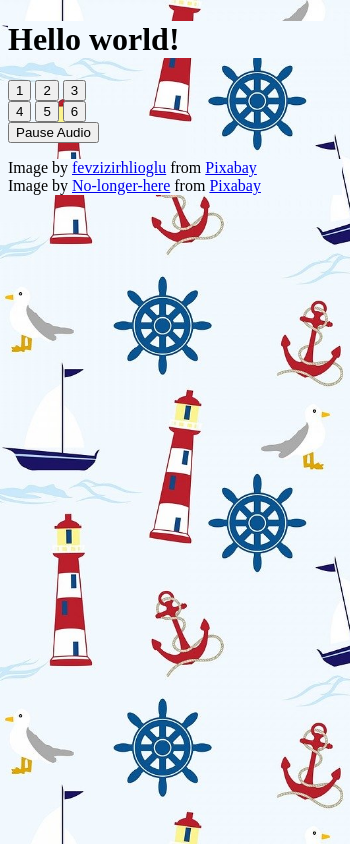
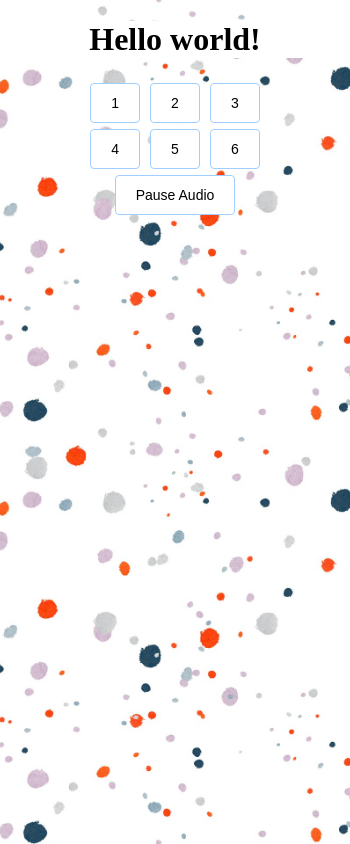
Before and after one commit to erikttv/alarm_clock_bose, an Electron app: page pages/homescreen.html in a window 350 px wide. Drawn offline with Linux system fonts and the light colour scheme.

Commit message:
add styling to button

```diff
--- a/pages/homescreen.html
+++ b/pages/homescreen.html
@@ -7,8 +7,10 @@
     <link rel="stylesheet" href="styles.css">
 </head>
 <body>
-    <h1 class="outline">Hello world!</h1>
-    <div>
+    <div class="middle outline">
+        <h1>Hello world!</h1>
+    </div>
+    <div class="middle">
         <button id="PRESET_1" type="button" onclick="startAlarm(this.id)">1</button>
         <button id="PRESET_2" type="button" onclick="startAlarm(this.id)">2</button>
         <button id="PRESET_3" type="button" onclick="startAlarm(this.id)">3</button>
@@ -17,18 +19,20 @@
         <button id="PRESET_5" type="button" onclick="startAlarm(this.id)">5</button>
         <button id="PRESET_6" type="button" onclick="startAlarm(this.id)">6</button>
     </div>
-    <div>
+    <div class="middle">
         <button type="button" onclick="pauseAudio()">Pause Audio</button>
     </div>
 <!-- Down below is credit for images -->
 <!-- Move this section to credit section in electron -->
-    <div>
-        <p class="outline">
+<!--
+    <div class="outline">
+        <p>
             Image by <a href="https://pixabay.com/users/fevzizirhlioglu-3219056/?utm_source=link-attribution&amp;utm_medium=referral&amp;utm_campaign=image&amp;utm_content=1637197">fevzizirhlioglu</a> from <a href="https://pixabay.com/?utm_source=link-attribution&amp;utm_medium=referral&amp;utm_campaign=image&amp;utm_content=1637197">Pixabay</a>
             <br>
             Image by <a href="https://pixabay.com/users/No-longer-here-19203/?utm_source=link-attribution&amp;utm_medium=referral&amp;utm_campaign=image&amp;utm_content=937738">No-longer-here</a> from <a href="https://pixabay.com/?utm_source=link-attribution&amp;utm_medium=referral&amp;utm_campaign=image&amp;utm_content=937738">Pixabay</a>
         </p>
     </div>
+-->
     <script src="./homescreen.js"></script>
 </body>
 </html>
--- a/pages/homescreen.js
+++ b/pages/homescreen.js
@@ -4,6 +4,6 @@ function startAlarm(preset){
     ipcRenderer.send('boseAPI', 'startPreset', preset);
 }
 
-function stopAudio(){
+function pauseAudio(){
     ipcRenderer.send('boseAPI', 'pauseAudio');
 }
--- a/pages/styles.css
+++ b/pages/styles.css
@@ -1,5 +1,5 @@
 body {
-    background-image: url('./images/nautical.jpg');
+    background-image: url('./images/confetti.jpg');
     background-position: center center;
     background-size: cover;
     background-repeat: no-repeat;
@@ -10,6 +10,30 @@ body {
   /* Add so that the background color is #f2f9ff, should stop when text is finished */
   /*text-shadow: -1px 0 #f2f9ff, 0 1px #f2f9ff, 1px 0 #f2f9ff, 0 -1px #f2f9ff; */
   /* text-decoration-color: #f2f9ff; */
-  background-color: #f2f9ff;
+  background-color: #ffffff;
   position: relative;
 }
+
+button {
+  display: inline-block;
+  line-height: 1;
+  white-space: nowrap;
+  cursor: pointer;
+  background: #ffffff;
+  border: 1px solid #a0cfff;
+  color: #000000;
+  -webkit-appearance: none;
+  text-align: center;
+  box-sizing: border-box;
+  outline: none;
+  margin: 3px;
+  transition: .1s;
+  font-weight: 500;
+  padding: 12px 20px;
+  font-size: 14px;
+  border-radius: 4px;
+}
+
+.middle{
+  text-align: center;
+}
```
